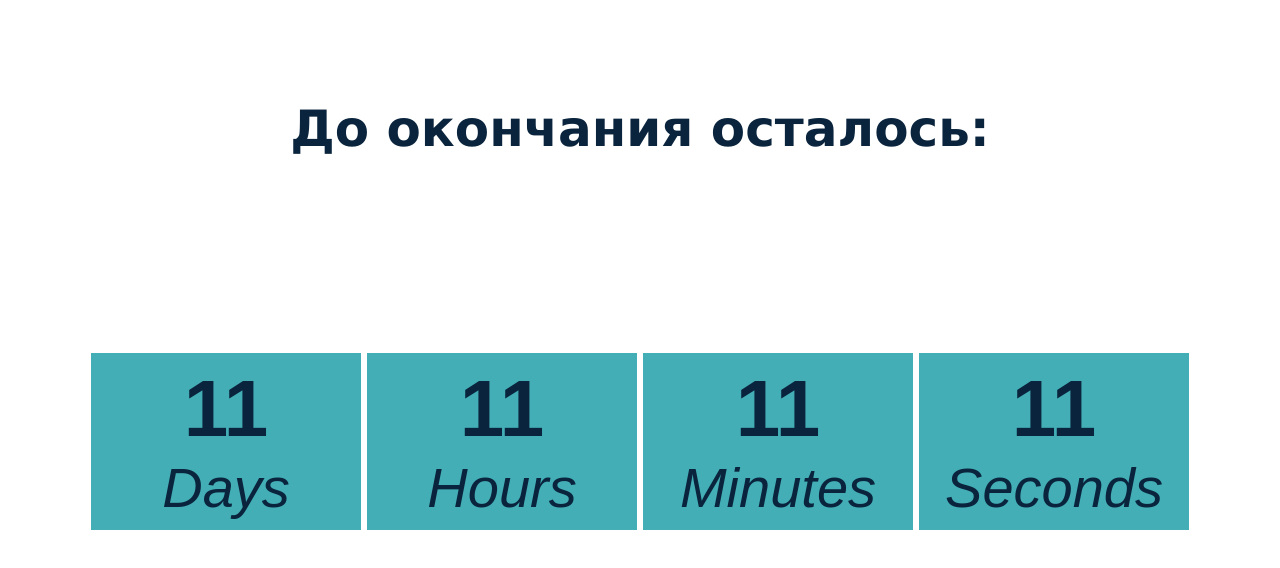
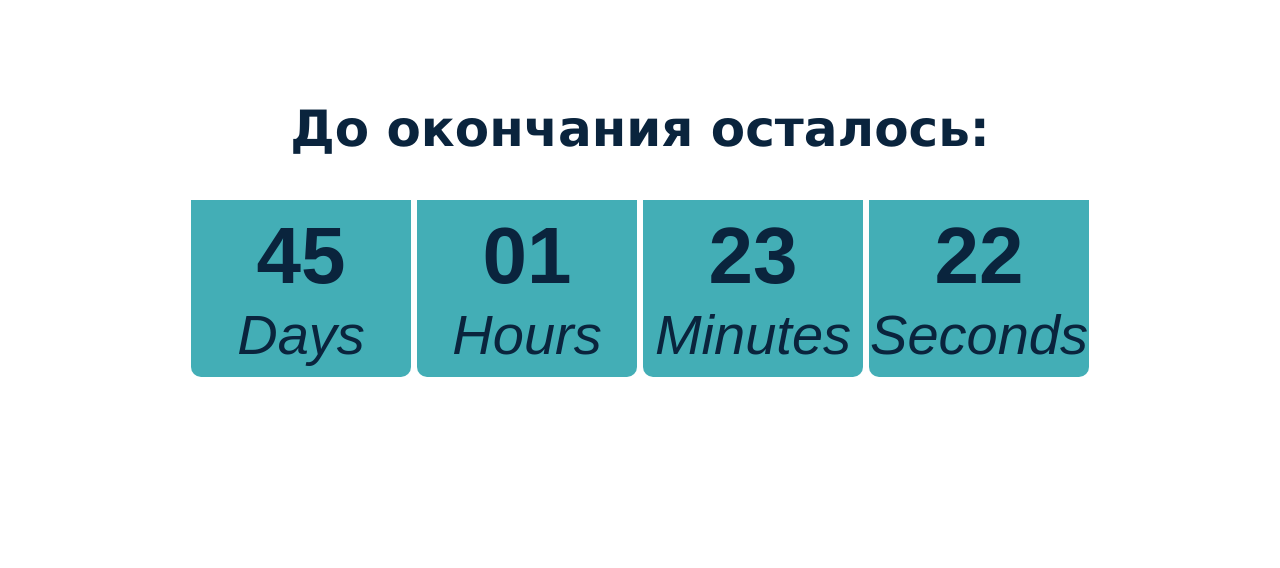
Before and after one commit to Vitamin-JS/goit-js-hw-11-timer, a plain HTML site: page index.html in a window 1280 px wide. Drawn offline with Linux system fonts and the light colour scheme.

Commit message:
Add corect code Task CountDownTimer

```diff
--- a/index.js
+++ b/index.js
@@ -5,14 +5,66 @@
 // Плагин это класс CountdownTimer, экземпляр которого создает новый таймер с настройками.
 // Для подсчета значений используй следующие готовые формулы, где time - разница между targetDate и текущей датой.
 
-const time = Date.now();
-console.log("time", time);
-
 
 // new CountdownTimer({
 //     selector: '#timer-1',
 //     targetDate: new Date('Jul 17, 2019'),
 // });
+
+const refs = {
+    daysTimer: document.querySelector('span[data-value="days"]'),
+    hoursTimer: document.querySelector('span[data-value="hours"]'),
+    miutesTimer: document.querySelector('span[data-value="mins"]'),
+    secondsTimer: document.querySelector('span[data-value="secs"]')
+};
+
+class CountdownTimer {
+    constructor({ targetDate }) {
+        this.targetDate = targetDate;
+        this.init();
+    }
+
+    init() {
+        this.getDeltaTime();  //   Повторяется
+        setInterval(() => { this.getDeltaTime() }, 1000);
+    }
+
+    getDeltaTime() {
+        const currentTime = Date.now();
+        const deltaTime = this.targetDate - currentTime;
+        this.getTimeComponents(deltaTime);
+    }
+
+    getTimeComponents(time) {
+        const days = Math.floor(time / (1000 * 60 * 60 * 24));
+        const hours = this.pad(
+            Math.floor((time % (1000 * 60 * 60 * 24)) / (1000 * 60 * 60)),
+        );
+        const mins = this.pad(Math.floor((time % (1000 * 60 * 60)) / (1000 * 60)));
+        const secs = this.pad(Math.floor((time % (1000 * 60)) / 1000));
+
+        this.updateClockface(days, hours, mins, secs);   //  Вынести в init()
+        console.log(`${days}:${hours}:${mins}:${secs}`);
+    }
+
+    pad(value) {
+        return String(value).padStart(2, '0');
+    }
+
+    updateClockface(days, hours, mins, secs) {
+        refs.daysTimer.textContent = days;
+        refs.hoursTimer.textContent = hours;
+        refs.miutesTimer.textContent = mins;
+        refs.secondsTimer.textContent = `${secs}`;
+    };
+
+}
+
+const timer = new CountdownTimer({
+    // selector: '#timer-1',
+    targetDate: new Date('Dec 31, 2020'),
+});
+
 
 
 
@@ -20,28 +72,28 @@ console.log("time", time);
  * Оставшиеся дни: делим значение UTC на 1000 * 60 * 60 * 24, количество
  * миллисекунд в одном дне (миллисекунды * секунды * минуты * часы)
  */
-const days = Math.floor(time / (1000 * 60 * 60 * 24));
-console.log("days", days);
+//  const days = Math.floor(time / (1000 * 60 * 60 * 24));
+//   console.log("days", days);
 
 /*
  * Оставшиеся часы: получаем остаток от предыдущего расчета с помощью оператора
  * остатка % и делим его на количество миллисекунд в одном часе
  * (1000 * 60 * 60 = миллисекунды * минуты * секунды)
  */
-const hours = Math.floor((time % (1000 * 60 * 60 * 24)) / (1000 * 60 * 60));
-console.log("hours", hours);
+// const hours = Math.floor((time % (1000 * 60 * 60 * 24)) / (1000 * 60 * 60));
+// console.log("hours", hours);
 
 /*
  * Оставшиеся минуты: получаем оставшиеся минуты и делим их на количество
  * миллисекунд в одной минуте (1000 * 60 = миллисекунды * секунды)
  */
-const mins = Math.floor((time % (1000 * 60 * 60)) / (1000 * 60));
-console.log("mins", mins);
+// const mins = Math.floor((time % (1000 * 60 * 60)) / (1000 * 60));
+// console.log("mins", mins);
 
 /*
  * Оставшиеся секунды: получаем оставшиеся секунды и делим их на количество
  * миллисекунд в одной секунде (1000)
  */
 
-const secs = Math.floor((time % (1000 * 60)) / 1000);
-console.log("secs", secs);
+// const secs = Math.floor((time % (1000 * 60)) / 1000);
+// console.log("secs", secs);
--- a/styles.css
+++ b/styles.css
@@ -6,7 +6,7 @@
   display: flex;
   justify-content: center;
   align-items: center;
-  height: 500px;
+  height: 200px;
   color: rgb(10, 36, 61);
   font-family: sans-serif;
   font-size: 80px;
@@ -16,12 +16,14 @@
 .field {
   display: flex;
   flex-direction: column;
-  justify-content: center;
+  /* justify-content: center; */
   align-items: center;
   padding: 10px;
   background: #1f9fa8d6;
-  width: 250px;
+  width: 200px;
   margin: 3px;
+  border-bottom-right-radius: 10px;
+  border-bottom-left-radius: 10px;
 }
 
 .label {
@@ -31,11 +33,12 @@
 }
 
 .title {
-  margin-top: 100px;
   display: flex;
   justify-content: center;
   color: rgb(10, 36, 61);
   font-family: Verdana, 'Lucida Sans', 'Lucida Sans Regular', 'Lucida Grande',
     'Lucida Sans Unicode', Geneva, sans-serif;
   font-size: 50px;
+  margin-top: 100px;
+  margin-bottom: 30px;
 }
```
